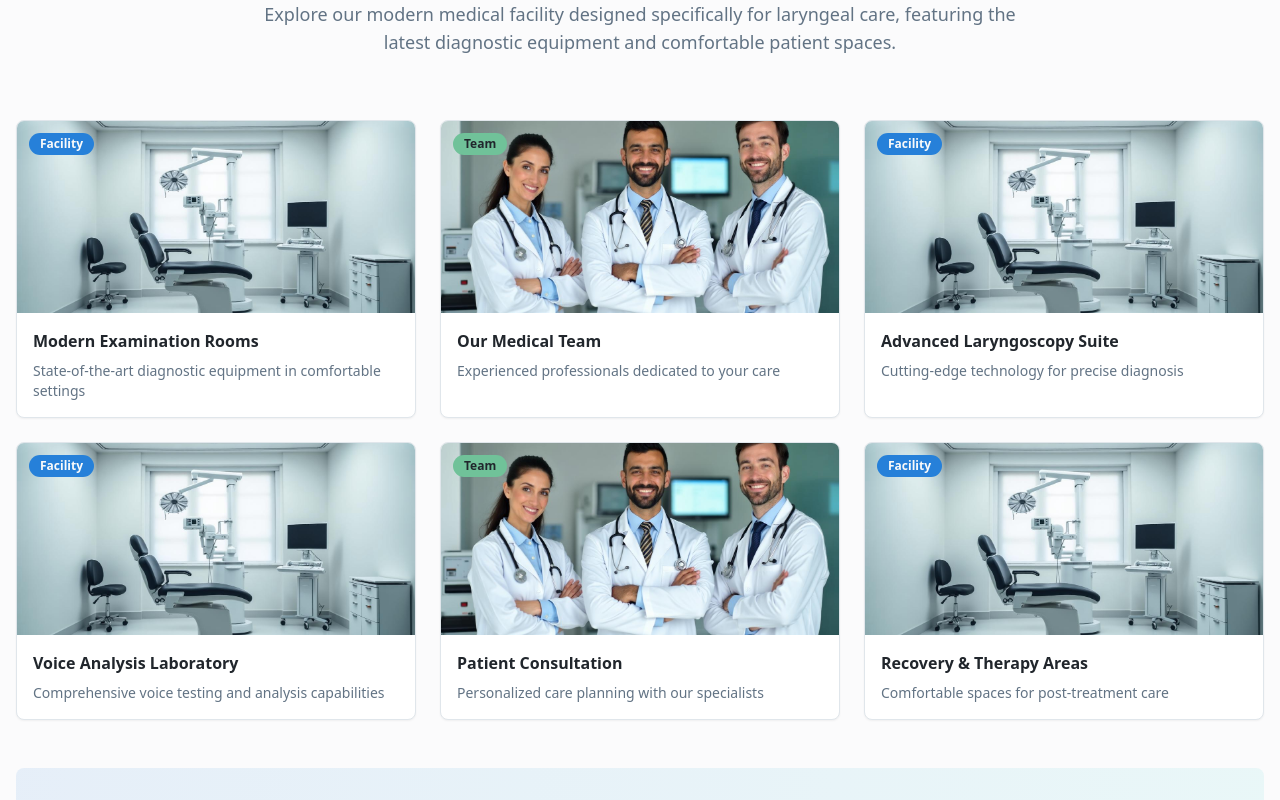
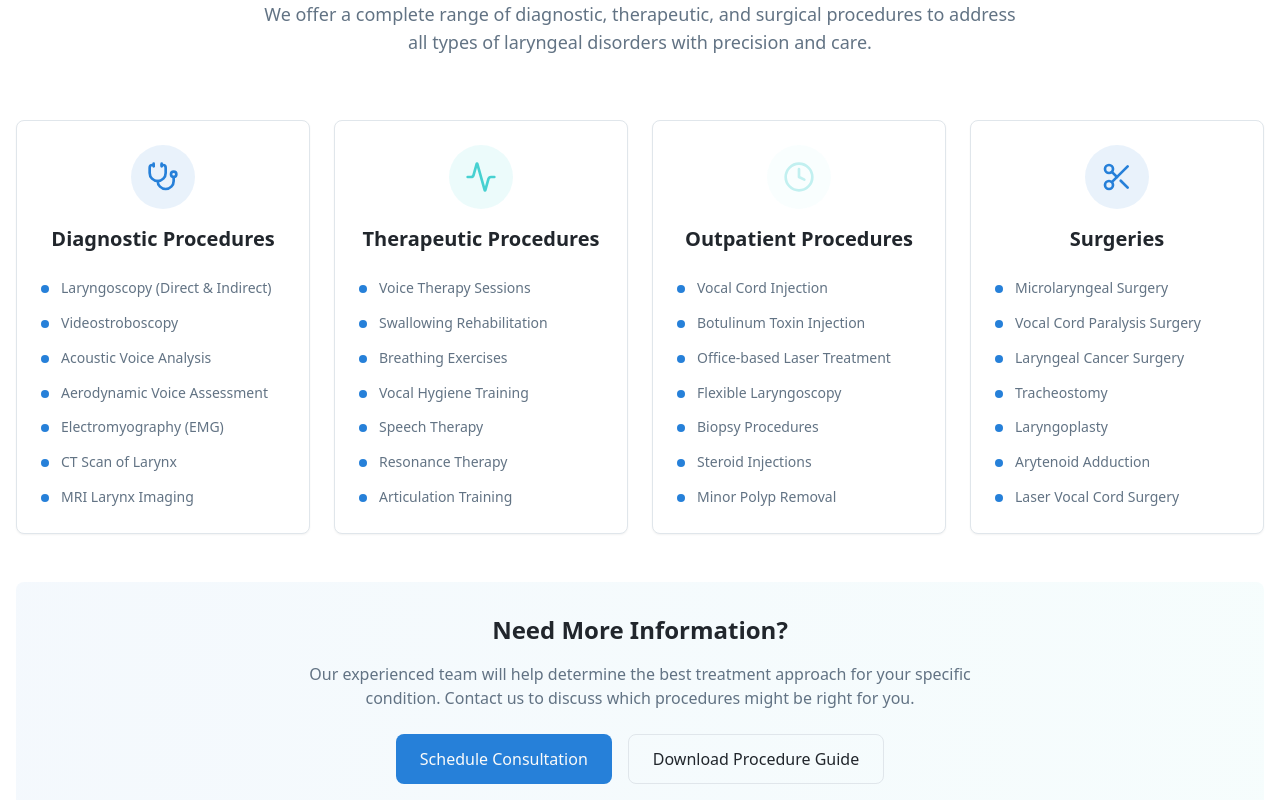
Before and after one commit to dharanicoimbatore/voice-well-clinic, a React (Vite) app: page / in a window 1280 px wide. Shown: the part 3280-4080 px from the top of the page. Built offline with nearby package versions, Linux system fonts and the light colour scheme.

Commit message:
Add procedure categorization section
Create a new section to categorize procedures above the gallery section. The categories should include Diagnostic procedures, Therapeutic Procedures, Outpatient procedures, and Surgeries, each with a list of associated procedures.

```diff
--- /dev/null
+++ b/src/components/ProceduresSection.tsx
@@ -0,0 +1,132 @@
+import { Card } from "@/components/ui/card";
+import { Badge } from "@/components/ui/badge";
+import { Stethoscope, Activity, Clock, Scissors } from "lucide-react";
+
+const ProceduresSection = () => {
+  const procedureCategories = [
+    {
+      title: "Diagnostic Procedures",
+      icon: Stethoscope,
+      color: "bg-primary/10 text-primary",
+      procedures: [
+        "Laryngoscopy (Direct & Indirect)",
+        "Videostroboscopy",
+        "Acoustic Voice Analysis",
+        "Aerodynamic Voice Assessment",
+        "Electromyography (EMG)",
+        "CT Scan of Larynx",
+        "MRI Larynx Imaging"
+      ]
+    },
+    {
+      title: "Therapeutic Procedures",
+      icon: Activity,
+      color: "bg-medical-teal/10 text-medical-teal",
+      procedures: [
+        "Voice Therapy Sessions",
+        "Swallowing Rehabilitation",
+        "Breathing Exercises",
+        "Vocal Hygiene Training",
+        "Speech Therapy",
+        "Resonance Therapy",
+        "Articulation Training"
+      ]
+    },
+    {
+      title: "Outpatient Procedures",
+      icon: Clock,
+      color: "bg-accent/10 text-accent",
+      procedures: [
+        "Vocal Cord Injection",
+        "Botulinum Toxin Injection",
+        "Office-based Laser Treatment",
+        "Flexible Laryngoscopy",
+        "Biopsy Procedures",
+        "Steroid Injections",
+        "Minor Polyp Removal"
+      ]
+    },
+    {
+      title: "Surgeries",
+      icon: Scissors,
+      color: "bg-medical-blue/10 text-medical-blue",
+      procedures: [
+        "Microlaryngeal Surgery",
+        "Vocal Cord Paralysis Surgery",
+        "Laryngeal Cancer Surgery",
+        "Tracheostomy",
+        "Laryngoplasty",
+        "Arytenoid Adduction",
+        "Laser Vocal Cord Surgery"
+      ]
+    }
+  ];
+
+  return (
+    <section id="procedures" className="py-20 bg-background">
+      <div className="container mx-auto px-4">
+        <div className="text-center mb-16">
+          <Badge variant="secondary" className="mb-4">Our Procedures</Badge>
+          <h2 className="text-3xl lg:text-4xl font-bold text-foreground mb-6">
+            Comprehensive Laryngeal Care
+          </h2>
+          <p className="text-lg text-muted-foreground max-w-3xl mx-auto">
+            We offer a complete range of diagnostic, therapeutic, and surgical procedures
+            to address all types of laryngeal disorders with precision and care.
+          </p>
+        </div>
+
+        <div className="grid md:grid-cols-2 lg:grid-cols-4 gap-6">
+          {procedureCategories.map((category, index) => {
+            const IconComponent = category.icon;
+            return (
+              <Card key={index} className="p-6 hover:shadow-medical transition-all duration-300 h-full">
+                <div className="text-center mb-6">
+                  <div className={`w-16 h-16 rounded-full ${category.color} flex items-center justify-center mx-auto mb-4`}>
+                    <IconComponent className="h-8 w-8" />
+                  </div>
+                  <h3 className="text-xl font-bold text-foreground mb-2">
+                    {category.title}
+                  </h3>
+                </div>
+
+                <ul className="space-y-3">
+                  {category.procedures.map((procedure, procIndex) => (
+                    <li key={procIndex} className="flex items-start">
+                      <div className="w-2 h-2 rounded-full bg-primary mt-2 mr-3 flex-shrink-0" />
+                      <span className="text-sm text-muted-foreground leading-relaxed">
+                        {procedure}
+                      </span>
+                    </li>
+                  ))}
+                </ul>
+              </Card>
+            );
+          })}
+        </div>
+
+        <div className="text-center mt-12">
+          <div className="bg-gradient-to-r from-primary/5 to-medical-teal/5 rounded-lg p-8">
+            <h3 className="text-2xl font-bold text-foreground mb-4">
+              Need More Information?
+            </h3>
+            <p className="text-muted-foreground mb-6 max-w-2xl mx-auto">
+              Our experienced team will help determine the best treatment approach for your specific condition.
+              Contact us to discuss which procedures might be right for you.
+            </p>
+            <div className="flex justify-center space-x-4">
+              <button className="bg-primary text-primary-foreground px-6 py-3 rounded-lg font-medium hover:bg-primary/90 transition-colors">
+                Schedule Consultation
+              </button>
+              <button className="border border-border text-foreground px-6 py-3 rounded-lg font-medium hover:bg-muted transition-colors">
+                Download Procedure Guide
+              </button>
+            </div>
+          </div>
+        </div>
+      </div>
+    </section>
+  );
+};
+
+export default ProceduresSection;
--- a/src/pages/Index.tsx
+++ b/src/pages/Index.tsx
@@ -2,6 +2,7 @@ import Navigation from "@/components/Navigation";
 import HeroSection from "@/components/HeroSection";
 import AboutSection from "@/components/AboutSection";
 import DoctorsSection from "@/components/DoctorsSection";
+import ProceduresSection from "@/components/ProceduresSection";
 import GallerySection from "@/components/GallerySection";
 import NewsSection from "@/components/NewsSection";
 import Footer from "@/components/Footer";
@@ -13,6 +14,7 @@ const Index = () => {
       <HeroSection />
       <AboutSection />
       <DoctorsSection />
+      <ProceduresSection />
       <GallerySection />
       <NewsSection />
       <Footer />
```
